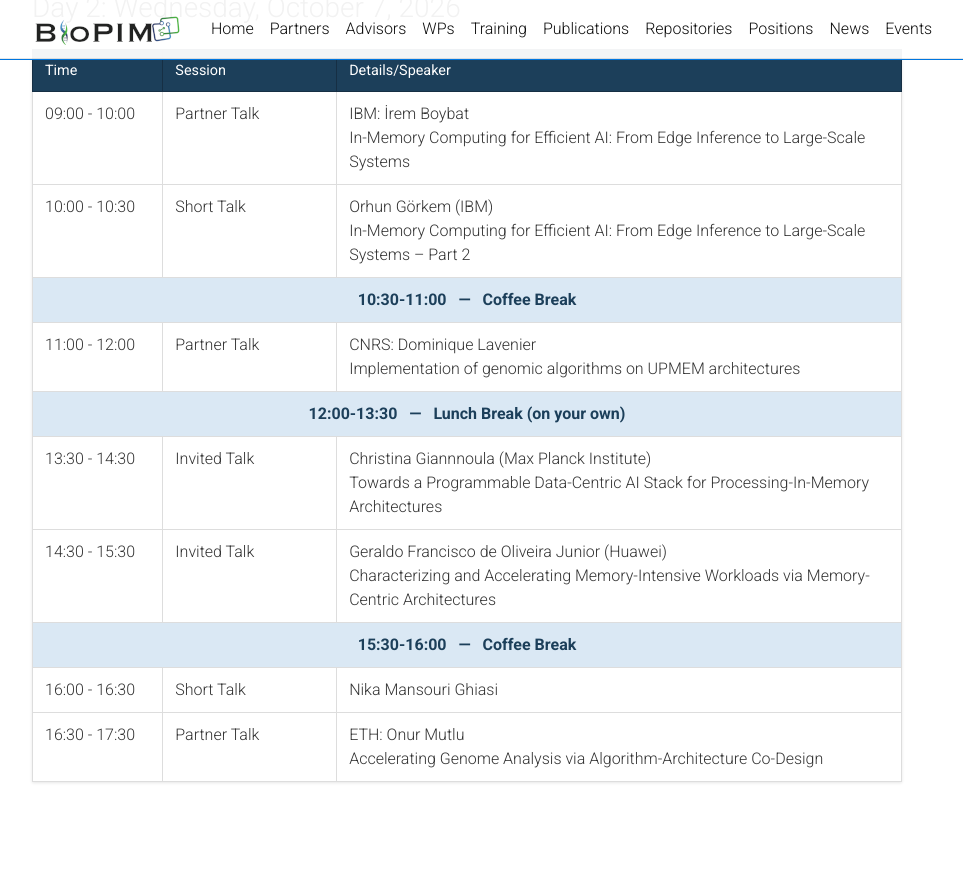
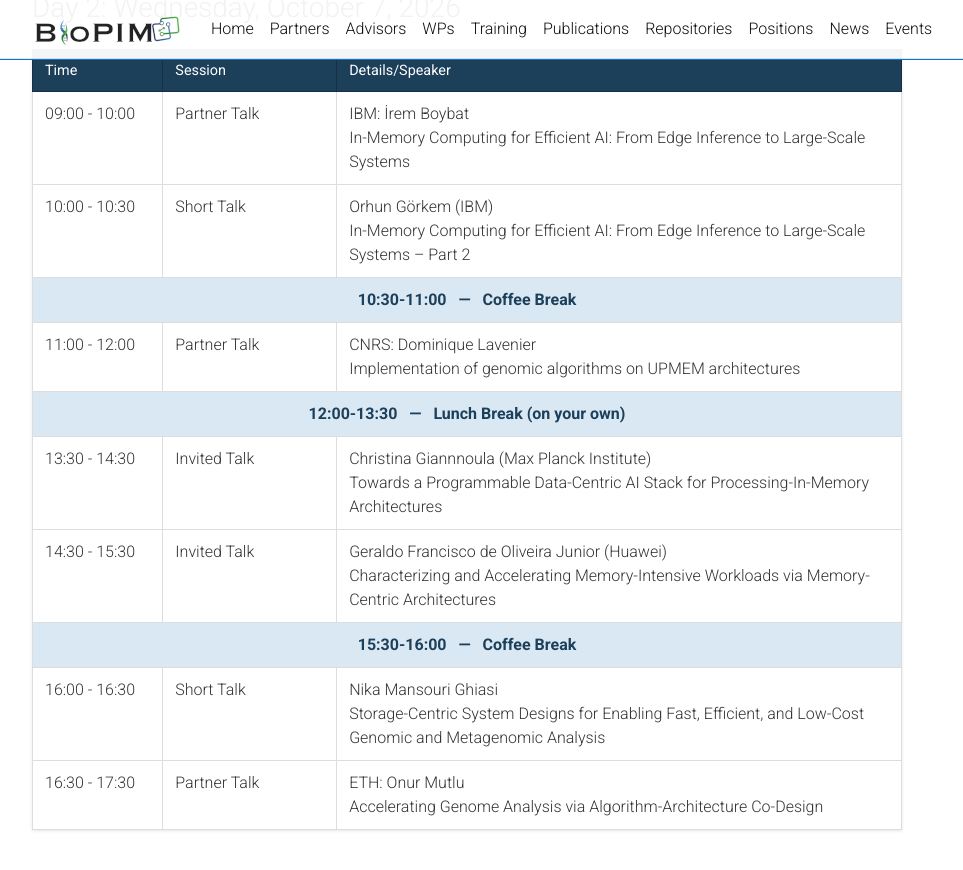
Before and after one commit to BioPIM/biopim.github.io, a Jekyll site: the page built from _pages/workshop.md, in a window 1280 px wide and 900 px high, scrolled down 1277 px. Shown: the top 870 px of the window, without its empty margins (173-1136 px from the left). Built offline with Jekyll 4.4.1, drawn with Linux system fonts in a browser that asks for light colours; comment, search, counter and statistics services are not loaded; a style sheet for code colours, icons or effects is not loaded.

Commit message:
add talk title

```diff
--- a/_pages/workshop.md
+++ b/_pages/workshop.md
@@ -184,7 +184,7 @@
     <tr>
       <td>16:00 - 16:30</td>
       <td>Short Talk</td>
-      <td>Nika Mansouri Ghiasi</td>
+      <td>Nika Mansouri Ghiasi <br> Storage-Centric System Designs for Enabling Fast, Efficient, and Low-Cost Genomic and Metagenomic Analysis</td>
     </tr>
     <tr>
       <td>16:30 - 17:30</td>
```
